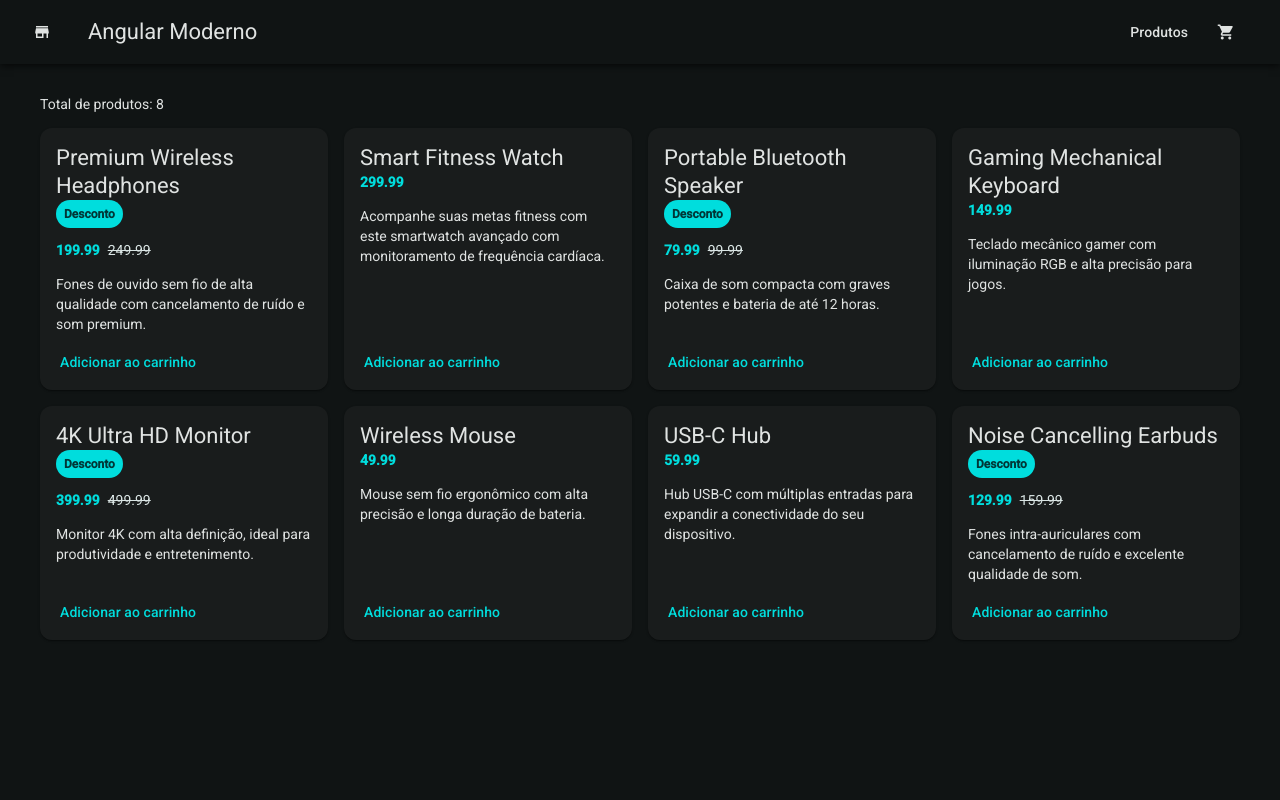
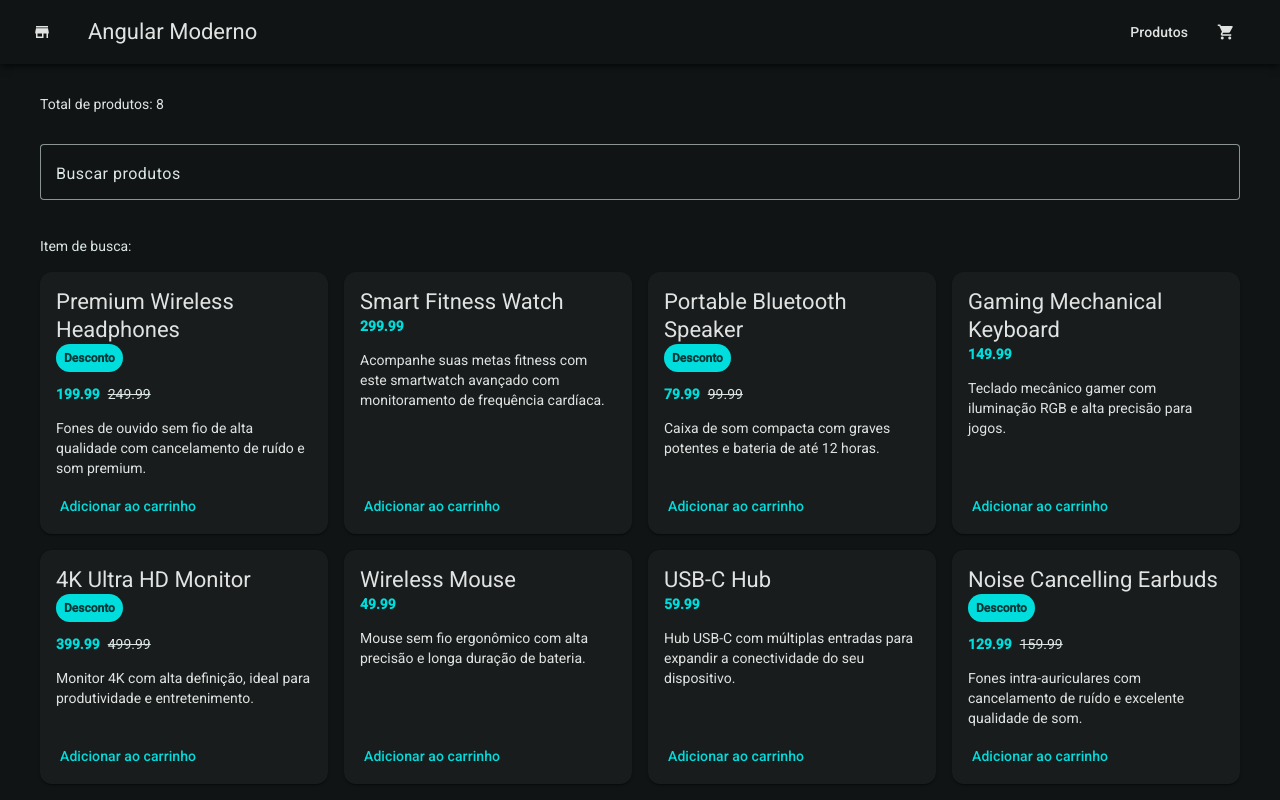
Before and after one commit to GiselleBarbosa/angular-v21-modern-angular-course, an Angular app: page / in a window 1280 px wide. Built offline with nearby package versions, Linux system fonts and the light colour scheme.

Commit message:
aula 13: adicionando signal para busca de produtos

```diff
--- a/src/app/features/products/components/products-grid/products-grid.html
+++ b/src/app/features/products/components/products-grid/products-grid.html
@@ -1,6 +1,12 @@
 <div class="products-container">
   <p>Total de produtos: {{ produtos().length }}</p>
-</div>
+
+  <mat-form-field appearance="outline" class="example-form-field">
+    <mat-label>Buscar produtos</mat-label>
+    <input matInput [(ngModel)]="termoPesquisa" placeholder="ex: Wireless Mouse" type="text" />
+  </mat-form-field>
+
+  <p class="search-preview">Item de busca: {{ termoPesquisa() }}</p>
 
   <div class="products-grid">
     @for (produto of produtos(); track produto.id) {
@@ -17,3 +23,4 @@
       </div>
     }
   </div>
+</div>
--- a/src/app/features/products/components/products-grid/products-grid.scss
+++ b/src/app/features/products/components/products-grid/products-grid.scss
@@ -1,6 +1,16 @@
 .products-container {
   display: grid;
   gap: 1rem;
+}
+
+.search-field {
+  display: block;
+  width: 100%;
+}
+
+.search-preview {
+  margin: 0;
+  color: var(--mat-sys-on-surface-variant);
 }
 
 .products-grid {
--- a/src/app/features/products/components/products-grid/products-grid.ts
+++ b/src/app/features/products/components/products-grid/products-grid.ts
@@ -3,17 +3,30 @@ import { MatIcon } from '@angular/material/icon';
 import { Produto } from '../../interfaces/produto';
 import { produtosMock } from '../../mock/produtos-mock';
 import { ProductCard } from '../product-card/product-card';
+import { MatInputModule } from '@angular/material/input';
+import { MatFormFieldModule } from '@angular/material/form-field';
+import { FormsModule } from '@angular/forms';
 
 @Component({
   selector: 'app-products-grid',
-  imports: [ProductCard, MatIcon],
+  imports: [ProductCard, MatIcon, MatInputModule, MatFormFieldModule, FormsModule],
   templateUrl: './products-grid.html',
   styleUrl: './products-grid.scss',
 })
 export class ProductsGrid {
   protected readonly produtos = signal<Produto[]>(produtosMock);
+  protected readonly termoPesquisa = signal('');
 
   addToCart(productName: string) {
+    console.log(this.termoPesquisa());
     alert(`${productName} foi adicionado ao carrinho!`);
   }
+
+  clearSearch() {
+    this.termoPesquisa.set('');
+  }
+
+  trimSearch() {
+    this.termoPesquisa.update((value) => value.trim());
+  }
 }
```
Lines whose indentation alone changed are shown as unchanged.
